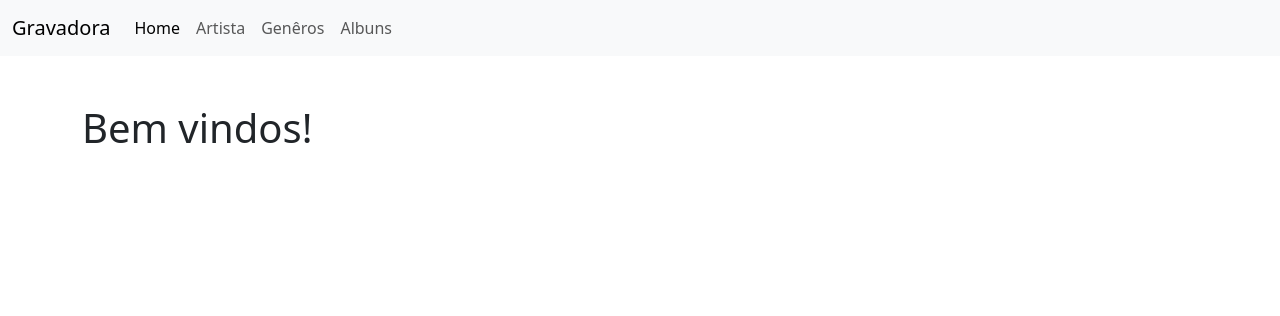
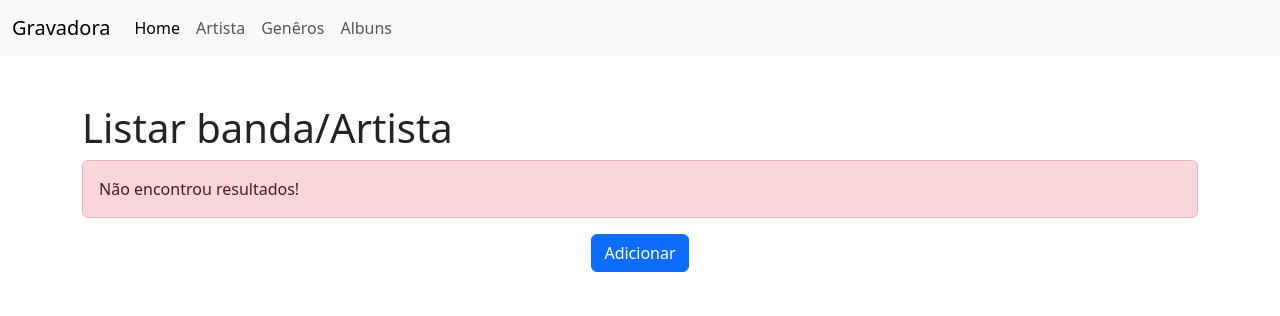
Before and after one commit to bgluft/Trabalho_gravadora, a PHP site: page /index.php?page=listar-artista in a window 1280 px wide. Shown: the top 316 px of the page. Run offline with PHP 8.4, Linux system fonts and the light colour scheme; data that the repository does not hold is empty.

Commit message:
Artistas no padrão

```diff
--- a/artists/nova-banda-artista.php
+++ b/artists/cadastrar-artista.php
@@ -1,5 +1,5 @@
 <h1>Nova banda/Artista</h1>
-<form action="?page=salvar" method="post">
+<form action="?page=salvar-artista" method="post">
     <input type="hidden" name="acao" value="cadastrar">
     <div class="mb-3">
         <label>nome</label>
--- a/artists/editar.php
+++ b/artists/editar-artista.php
@@ -4,7 +4,7 @@
     $res = $conn->query($sql);
     $row = $res->fetch_object();
 ?>
-<form action="?page=salvar" method="post">
+<form action="?page=salvar-artista" method="post">
     <input type="hidden" name="acao" value="editar">
     <input type="hidden" name="id" value="<?php print $row->id; ?>">
     <div class="mb-3">
--- a/artists/listar-banda-artista.php
+++ b/artists/listar-artista.php
@@ -25,7 +25,7 @@
             print "<td>
                        <button onclick=\"location.href='?page=editar&id=" . $row->id . "';\" class='btn btn-success'>Editar</button>
 
-                       <button onclick=\"if(confirm('Tem certeza que deseja excluir?')){location.href='?page=salvar&acao=excluir&id=" . $row->id . "';}else{return false;}\" class='btn btn-danger'>Excluir</button>
+                       <button onclick=\"if(confirm('Tem certeza que deseja excluir?')){location.href='?page=salvar-salvar&acao=excluir&id=" . $row->id . "';}else{return false;}\" class='btn btn-danger'>Excluir</button>
                    </td>";
             print "</tr>";
         }
@@ -35,5 +35,5 @@
     }
 ?>
 <div class="d-flex justify-content-center">
-<button  onclick="location.href='?page=novo'" class="btn btn-primary">Adicionar</button>
+<button  onclick="location.href='?page=cadastrar-artista'" class="btn btn-primary">Adicionar</button>
 </div>
--- a/config.php
+++ b/config.php
@@ -5,3 +5,4 @@
     define('base', 'gravadora');
 
     $conn = new MySQLi(host, user, pass, base);
+?>
--- a/index.php
+++ b/index.php
@@ -19,7 +19,7 @@
           <a class="nav-link active" aria-current="page" href="index.php">Home</a>
         </li>
         <li class="nav-item">
-          <a class="nav-link" href="index.php?page=listar">Artista</a>
+          <a class="nav-link" href="index.php?page=listar-artista">Artista</a>
         </li>
         <li class="nav-item">
           <a class="nav-link" href="index.php?page=listar-genero">Genêros</a>
@@ -38,17 +38,17 @@
       <?php
         include("config.php");
         switch(@$_REQUEST["page"]){
-          case "novo":
-            include("artists/nova-banda-artista.php");
+          case "cadastrar-artista":
+            include("artists/cadastrar-artista.php");
           break;
-          case "listar":
-            include("artists/listar-banda-artista.php");
+          case "listar-artista":
+            include("artists/listar-artista.php");
           break;
-          case "salvar":
-            include("artists/salvar-banda-artista.php");
+          case "salvar-artista":
+            include("artists/salvar-artista.php");
           break;
-          case "editar":
-            include("artists/editar.php");
+          case "editar-artista":
+            include("artists/editar-artista.php");
           break;
           case "cadastrar-genero":
             include("genres/cadastrar-genero.php");
```
Also changed, not shown: artists/salvar-artista.php (renamed from artists/salvar-banda-artista.php, +6 -6 lines).
